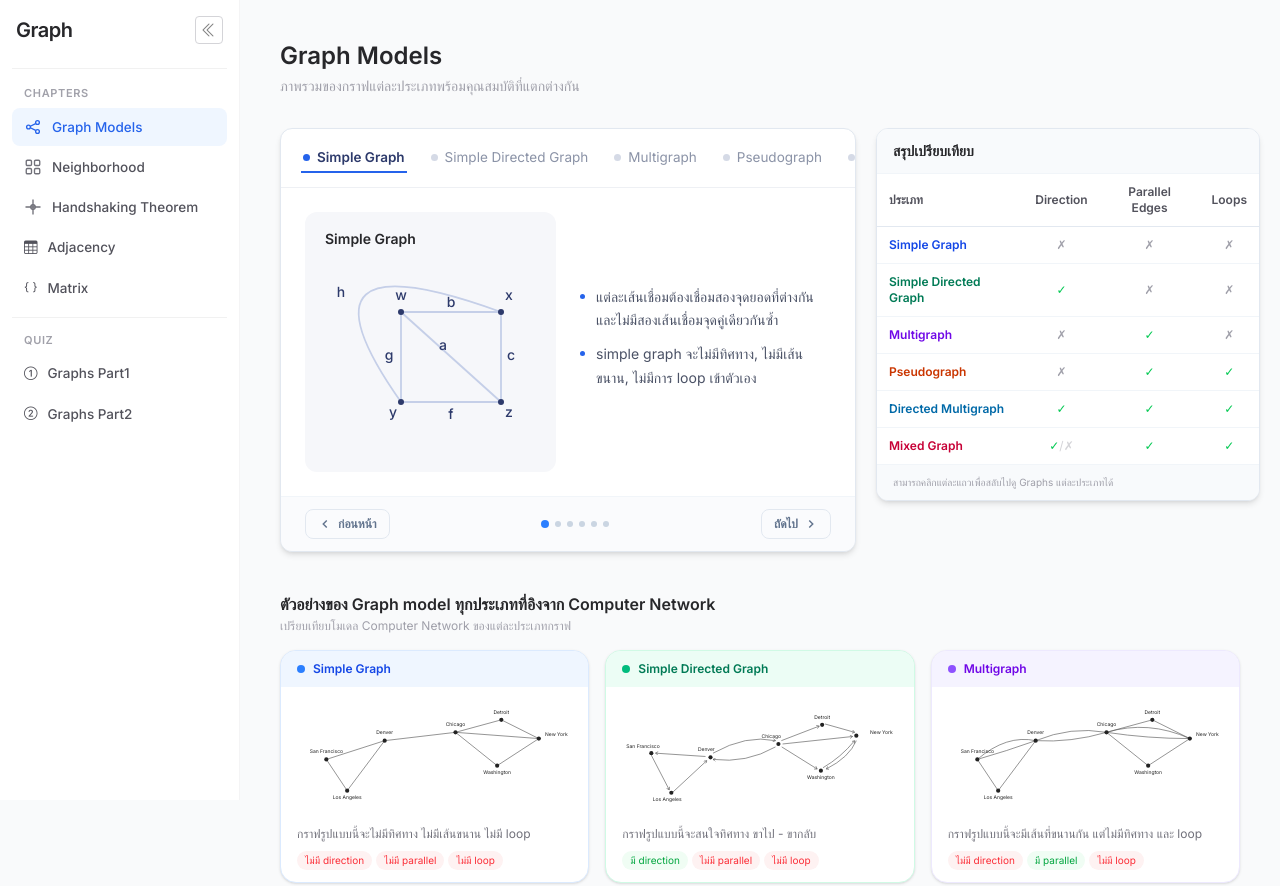
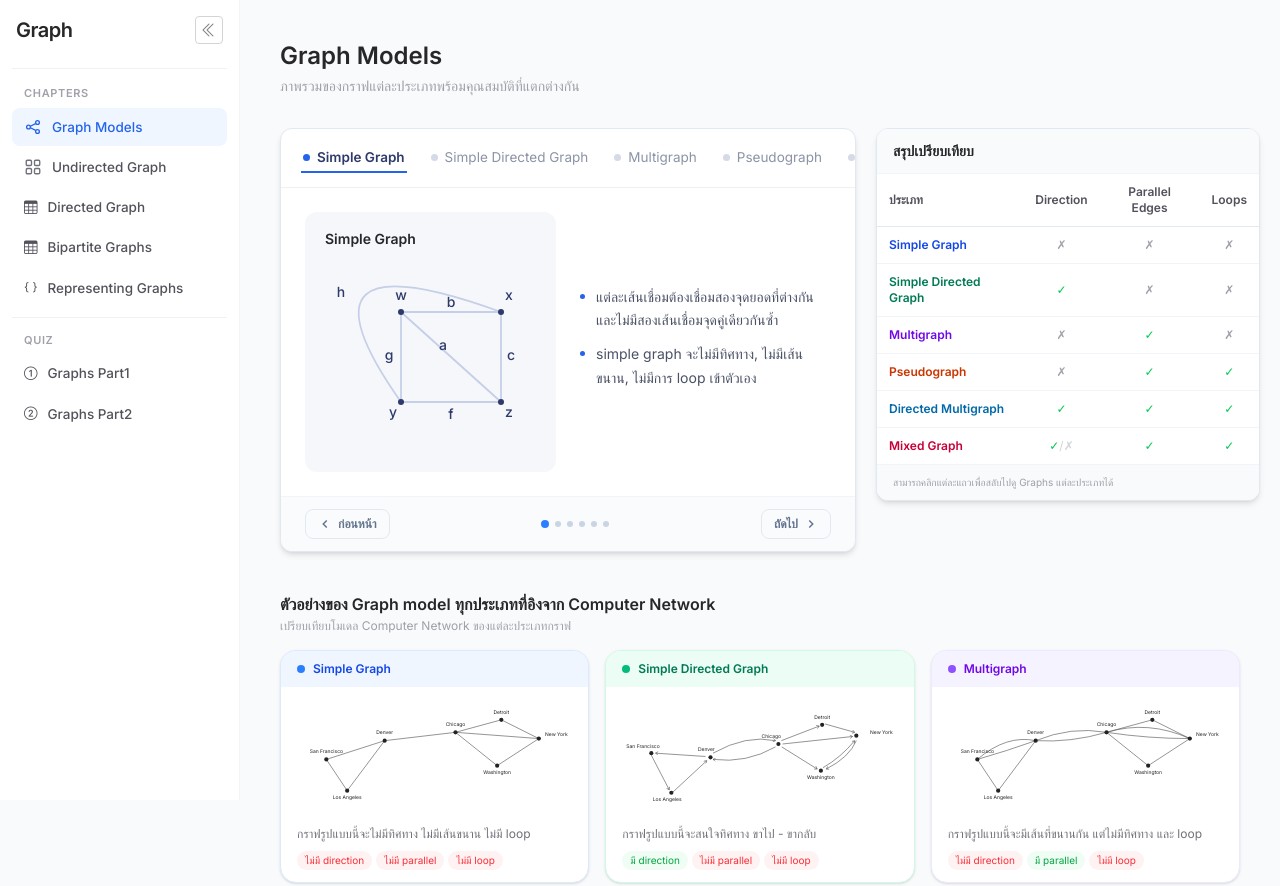
Before and after one commit to kittipith/DM_graph, a plain HTML site: page index.html in a window 1280 px wide. Shown: the top 886 px of the page. Drawn offline with nearby package versions, Linux system fonts and the light colour scheme.

Commit message:
sidebarr

```diff
--- a/index.html
+++ b/index.html
@@ -32,29 +32,26 @@
                 </svg>
                 <span class="nav-label">Graph Models</span>
             </a>
-            <a href="#" class="nav-item" title="Graph Types">
+            <a href="#" class="nav-item" title="Undirected Graph">
                 <svg class="nav-icon" viewBox="0 0 24 24" fill="none" stroke="currentColor" stroke-width="1.8">
                     <rect x="3" y="3" width="7" height="7" rx="1.5"/>
                     <rect x="14" y="3" width="7" height="7" rx="1.5"/>
                     <rect x="3" y="14" width="7" height="7" rx="1.5"/>
                     <rect x="14" y="14" width="7" height="7" rx="1.5"/>
                 </svg>
-                <span class="nav-label">Neighborhood</span>
+                <span class="nav-label">Undirected Graph</span>
             </a>
-            <a href="#" class="nav-item" title="Handshaking Theorem">
-                <svg class="nav-icon" viewBox="0 0 24 24" fill="none" stroke="currentColor" stroke-width="1.8">
-                    <path d="M12 2v20M2 12h20"/>
-                    <circle cx="12" cy="12" r="3"/>
-                </svg>
-                <span class="nav-label">Handshaking Theorem</span>
+            <a href="#" class="nav-item" title="Directed Graphs">
+                <i class="bi bi-table"></i>
+                <span class="nav-label">Directed Graph</span>
             </a>
-            <a href="#" class="nav-item" title="Handshaking Theorem">
+            <a href="#" class="nav-item" title="Bipartite Graphs">
                 <i class="bi bi-table"></i>
-                <span class="nav-label">Adjacency</span>
+                <span class="nav-label">Bipartite Graphs</span>
             </a>
-            <a href="#" class="nav-item" title="Handshaking Theorem">
+            <a href="#" class="nav-item" title="Representing Graphs">
                 <i class="bi bi-braces"></i>
-                <span class="nav-label">Matrix</span>
+                <span class="nav-label">Representing Graphs</span>
             </a>
             <div class="divider mt-2"></div>
             <p class="section-label mt-1">Quiz</p>
```
